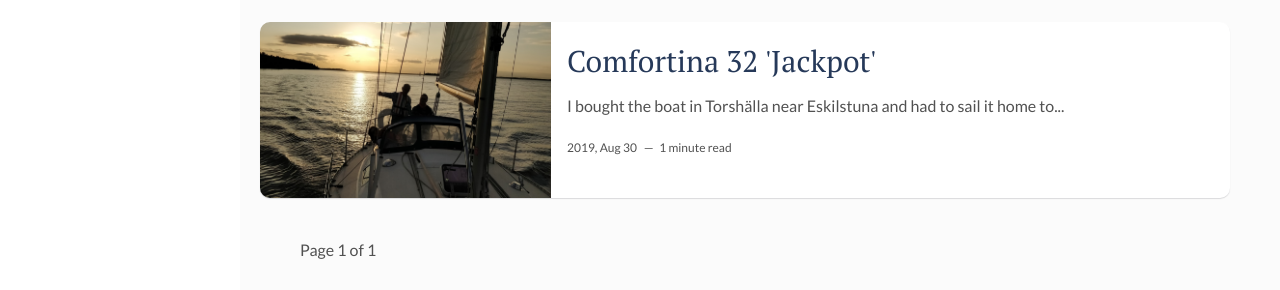
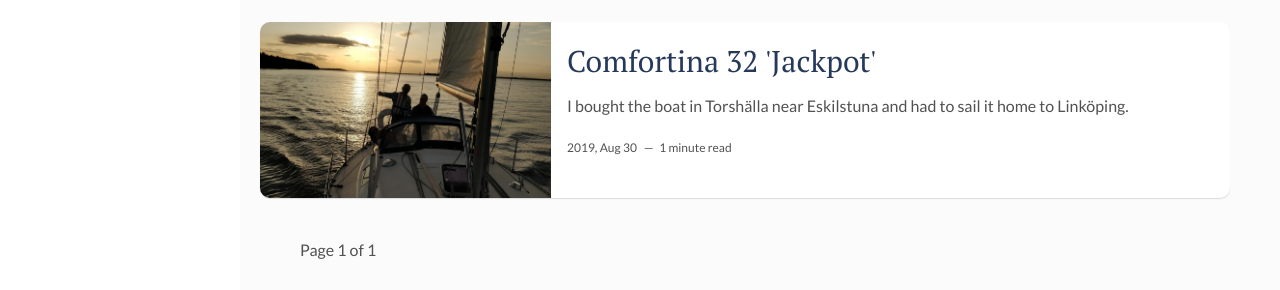
Before and after one commit to lochel/Comfortina-32, a Jekyll site: the page built from index.html, in a window 1280 px wide. Shown: the part 398-688 px from the top of the page. Built offline with Jekyll 4.4.1, drawn with Linux system fonts in a browser that asks for light colours; the list of posts is cut into pages by our own code.

Commit message:
Add sway posts

```diff
--- a/index.html
+++ b/index.html
@@ -9,7 +9,11 @@ layout: main
   {% endif %}
   <div class="post-content">
     <h2 class="post-title"><a href="{{post.url | prepend: site.baseurl}}">{{post.title}}</a></h2>
+    {% if post.description %}
+    <p>{{ post.description | strip_html}}</p>
+    {% else %}
     <p>{{ post.content | strip_html | truncatewords: 15 }}</p>
+    {% endif %}
     <span class="post-date">{{post.date | date: '%Y, %b %d'}}&nbsp;&nbsp;&nbsp;—&nbsp;</span>
     <span class="post-words">{% capture words %}{{ post.content | number_of_words }}{% endcapture %}{% unless words contains "-" %}{{ words | plus: 250 | divided_by: 250 | append: " minute read" }}{% endunless %}</span>
   </div>
```
Also changed, not shown: _layouts/post.html (+14 -4 lines), _posts/2019-08-30-jackpot.md (+2 -3 lines), _posts/2019-09-28-roxen-race-2019.md (+1 -2 lines).
